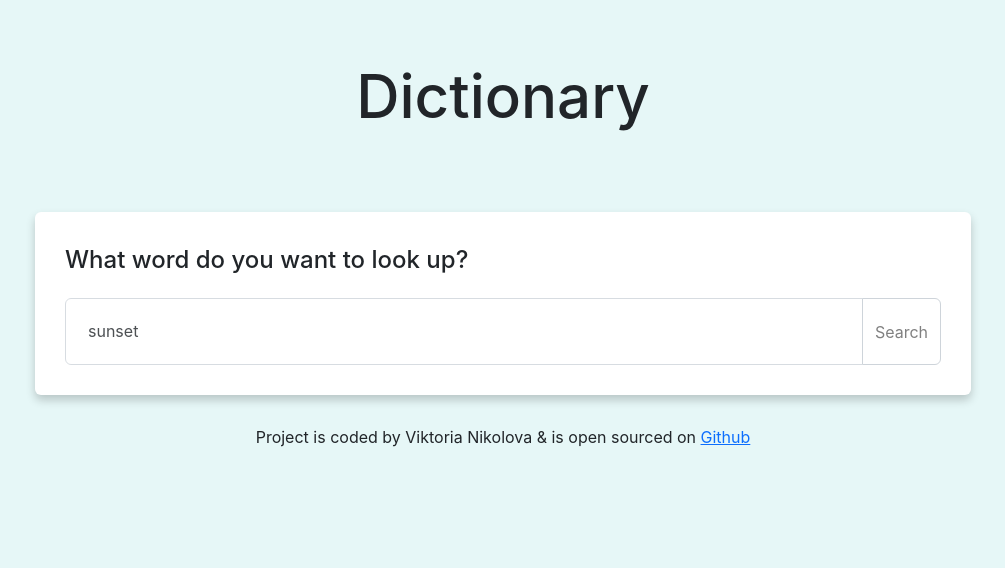
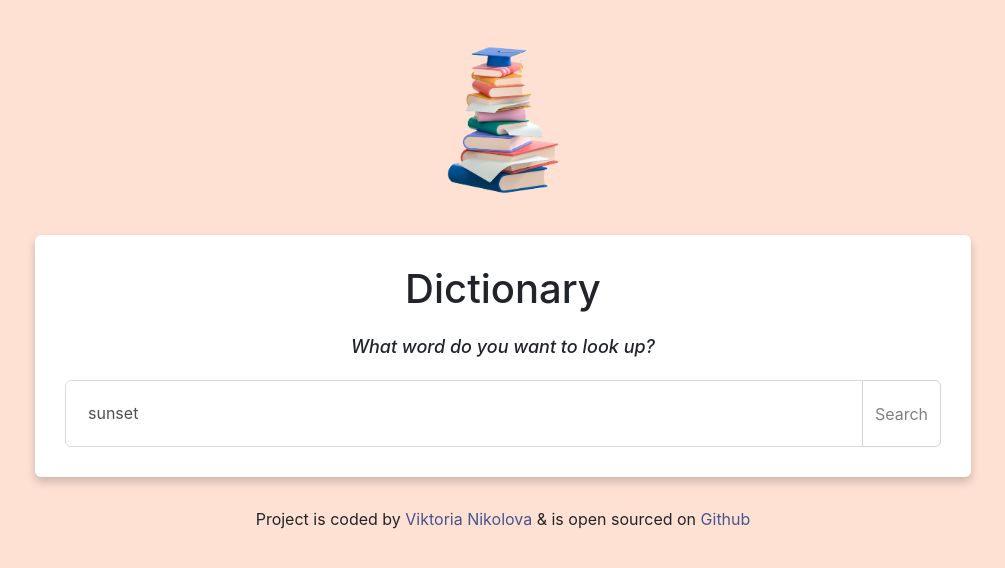
Before and after one commit to viki3612/dictionary-project, a React (Create React App) app: page / in a window 1280 px wide. Shown: the top 568 px of the page, without its empty margins (137-1142 px from the left). Built offline with nearby package versions, Linux system fonts and the light colour scheme; no server answers.

Commit message:
Added CSS,new background logo and links to footer

```diff
--- a/src/App.css
+++ b/src/App.css
@@ -1,8 +1,9 @@
 body {
-  background: #e6f7f7;
+  background-image: url("background2.png");
+  background-position: 100%;
 }
 main {
-  margin: 60px 0px 30px;
+  margin: 20px 0px 30px;
 }
 .App {
   max-width: 960px;
@@ -13,3 +14,17 @@ main {
   text-align: center;
   margin: 0px 0px 20px;
 }
+.App-logo {
+  max-width: 200px;
+  max-height: 200px;
+  display: block;
+  margin: 0 auto;
+}
+.App a {
+  text-decoration: none;
+  color: #44558f;
+}
+.App a:hover {
+  font-weight: bolder;
+  transition: all 200ms ease-in-out;
+}
--- a/src/App.js
+++ b/src/App.js
@@ -1,16 +1,35 @@
 import "./App.css";
 import Dictionary from "./Dictionary";
+import logo from "./books-img.png";
 
 export default function App() {
   return (
     <div className="App">
       <div className="container">
         <main>
+          <div className="App-header">
+            <img src={logo} className="App-logo img-fluid" alt="logo" />
+          </div>
           <Dictionary defaultWord="sunset" />
         </main>
         <footer className="App-footer m-4">
-          Project is coded by Viktoria Nikolova & is open sourced on{" "}
-          <a href="https://github.com/viki3612/dictionary-project"> Github </a>
+          Project is coded by{" "}
+          <a
+            href="https://viktoria-nikolova-portfolio.netlify.app"
+            target="_blank"
+            rel="noreferrer"
+          >
+            Viktoria Nikolova
+          </a>{" "}
+          & is open sourced on{" "}
+          <a
+            href="https://github.com/viki3612/dictionary-project"
+            target="_blank"
+            rel="noreferrer"
+          >
+            {" "}
+            Github{" "}
+          </a>
         </footer>
       </div>
     </div>
--- a/src/Dictionary.css
+++ b/src/Dictionary.css
@@ -2,8 +2,8 @@ form {
   margin: 0 auto;
 }
 .Dictionary-Title {
-  margin-bottom: 40px;
-  font-size: 60px;
+  font-size: 40px;
+  margin-bottom: 20px;
 }
 .Dictionary .form-control {
   padding: 22px;
@@ -17,13 +17,13 @@ form {
   box-shadow: 0px 5px 10px rgba(0, 0, 0, 0.2);
   margin: 15px 0;
 }
-.Dictionary h1 {
-  margin-bottom: 80px;
-}
-.Dictionary h2 {
-  font-size: 24px;
+
+h2.Which-Word {
+  font-style: italic;
+  font-size: 18px;
   margin-bottom: 20px;
   line-height: 1.5;
+  text-align: center;
 }
 .btn-primary {
   transition: all 200ms ease-in-out;
@@ -32,7 +32,7 @@ form {
   color: grey;
 }
 .btn-primary:hover {
-  background-color: #e6f7f7;
+  background-color: #ffe1d4;
   border-color: #ced4da;
   color: grey;
 }
--- a/src/Dictionary.js
+++ b/src/Dictionary.js
@@ -41,9 +41,9 @@ export default function Dictionary(props) {
   if (loaded) {
     return (
       <div className="Dictionary">
-        <h1 className="Dictionary-Title"> Dictionary</h1>
         <section>
-          <h2>What word do you want to look up?</h2>
+          <h1 className="Dictionary-Title">Dictionary</h1>
+          <h2 className="Which-Word">What word do you want to look up?</h2>
           <form onSubmit={handleSubmit}>
             <div className="input-group">
               <input
```
Also changed, not shown: src/background2.png (added), src/books-img.png (added).
